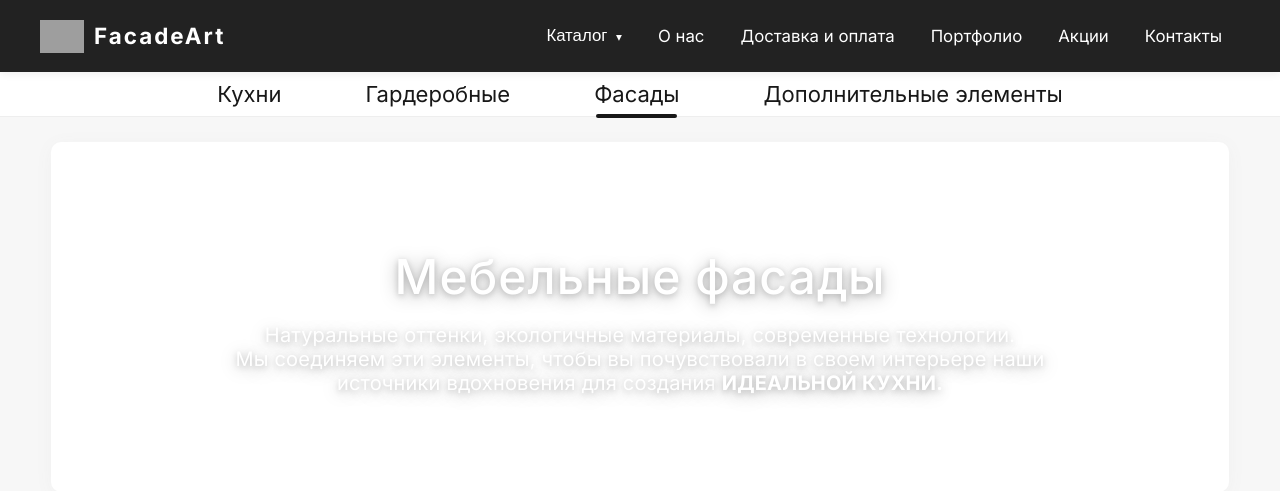
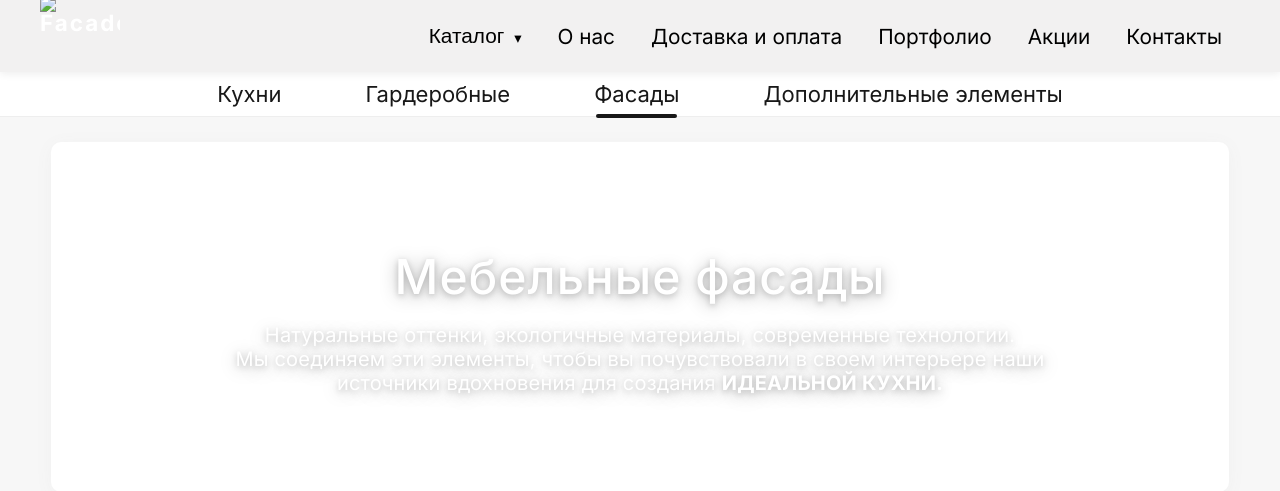
Before and after one commit to BuriloID/Mark_2, a Django app: page /facades/ in a window 1280 px wide. Shown: the top 491 px of the page. Run offline with Django 5.2, Linux system fonts and the light colour scheme; data that the repository does not hold is empty; some libraries are stand-ins or nearby versions; grey boxes are pictures that could not be loaded.

Commit message:
modified:   tableshop/main/static/main/styles.css 	modified:   tableshop/main/templates/main/base.html

```diff
--- a/tableshop/main/static/main/styles.css
+++ b/tableshop/main/static/main/styles.css
@@ -1,7 +1,7 @@
     body { font-family: Arial, sans-serif; margin:0; padding:0; background: #f7f7f7;
             font-family: 'Inter', Arial, sans-serif;}
     header {
-        background: #222;
+        background: #f2f1f1;
         color: #fff;
         padding: 0;
         box-shadow: 0 2px 8px rgba(0,0,0,0.07);
@@ -33,8 +33,8 @@
     }
 
     .logo img {
-        width: 44px;
-        height: 44px;
+        width: 80px;
+        height: 80px;
         margin-right: 10px;
         display: block;
         object-fit: contain;
@@ -51,17 +51,17 @@
         position: relative;
     }
     nav ul li a, nav ul li button {
-        color: #fff;
+        color: #000000;
         background: none;
         border: none;
         text-decoration: none;
         padding: 18px 18px;
-        font-size: 1.05em;
+        font-size: 1.3em;
         cursor: pointer;
         transition: background 0.18s;
     }
     nav ul li a:hover, nav ul li button:hover {
-        background: #2e2e2e;
+        background: #d5d2d2;
     }
     .menu-dropdown {
         position: relative;
--- a/tableshop/main/templates/main/base.html
+++ b/tableshop/main/templates/main/base.html
@@ -11,8 +11,7 @@
 <header class="site-header">
     <div class="navbar">
         <a href="/" class="logo">
-            <img src="{% static 'main/logo.svg' %}" alt="FacadeArt" />
-            <span>FacadeArt</span>
+            <img src="https://storage.yandexcloud.net/mark2/mm_logo.svg" alt="FacadeArt" />
         </a>
         <nav>
             <ul class="nav-menu">
```
